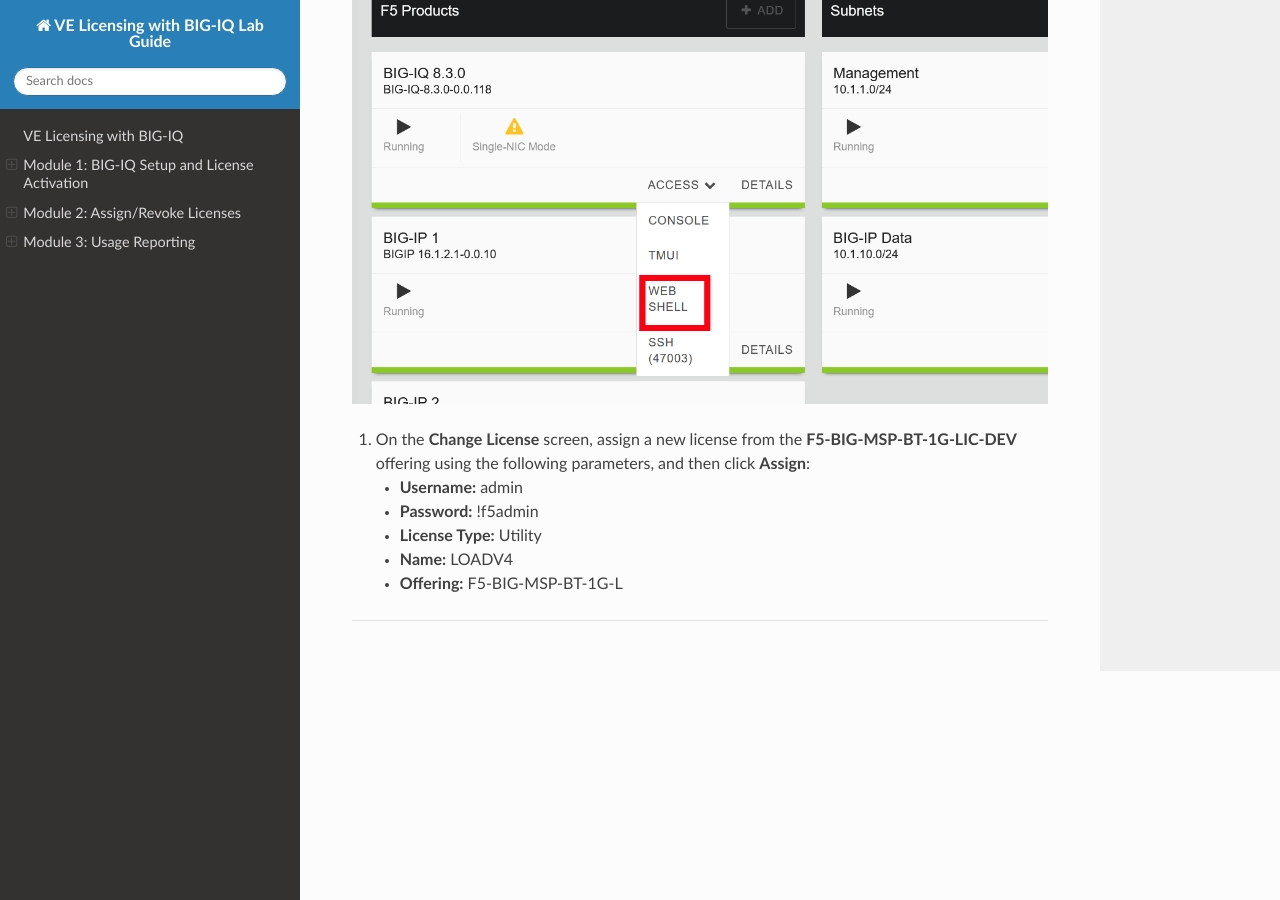
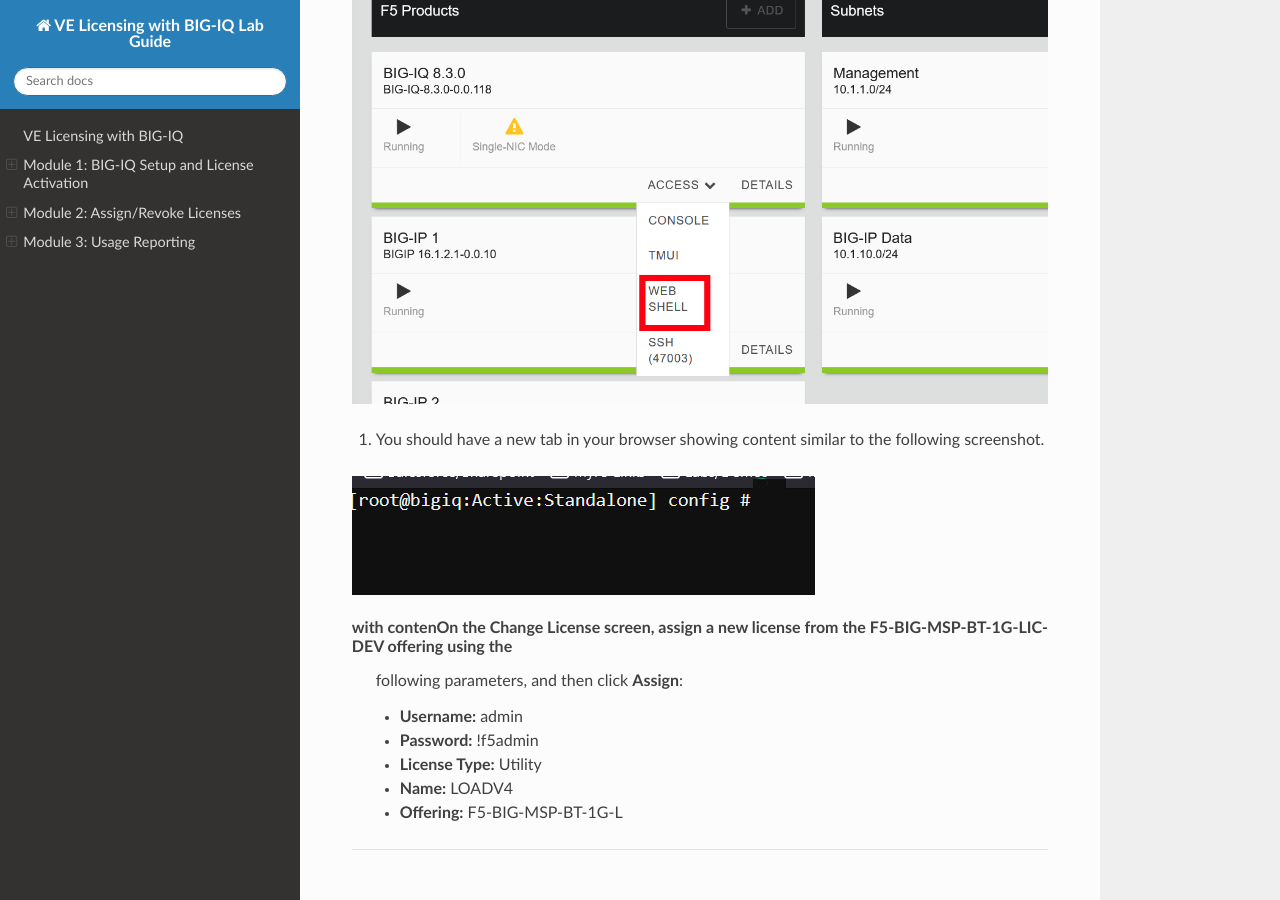
Before and after one commit to marcopaulo42/BIG-IQ-licensing-lab-guide, a Sphinx documentation site: the page built from docs/Second-Sight/install-script.rst, in a window 1280 px wide and 900 px high, scrolled down 549 px. Built offline with Sphinx 7.4.7 and the Read the Docs theme 2.0.0, drawn with Linux system fonts in a browser that asks for light colours; pages that are not in the unit, such as notebooks, are missing from menus.

Commit message:
Update install-script.rst

```diff
--- a/docs/Second-Sight/install-script.rst
+++ b/docs/Second-Sight/install-script.rst
@@ -9,7 +9,13 @@
 
 .. image:: ../images/big-iq-webshell.png
 
-#. On the **Change License** screen, assign a new license from the **F5-BIG-MSP-BT-1G-LIC-DEV** offering using the
+#. You should have a new tab in your browser showing content similar to the following screenshot.
+
+.. image:: ../images/big-iq-cli-new.png
+
+
+
+with contenOn the **Change License** screen, assign a new license from the **F5-BIG-MSP-BT-1G-LIC-DEV** offering using the
    following parameters, and then click **Assign**:
 
    * **Username:** admin
```
